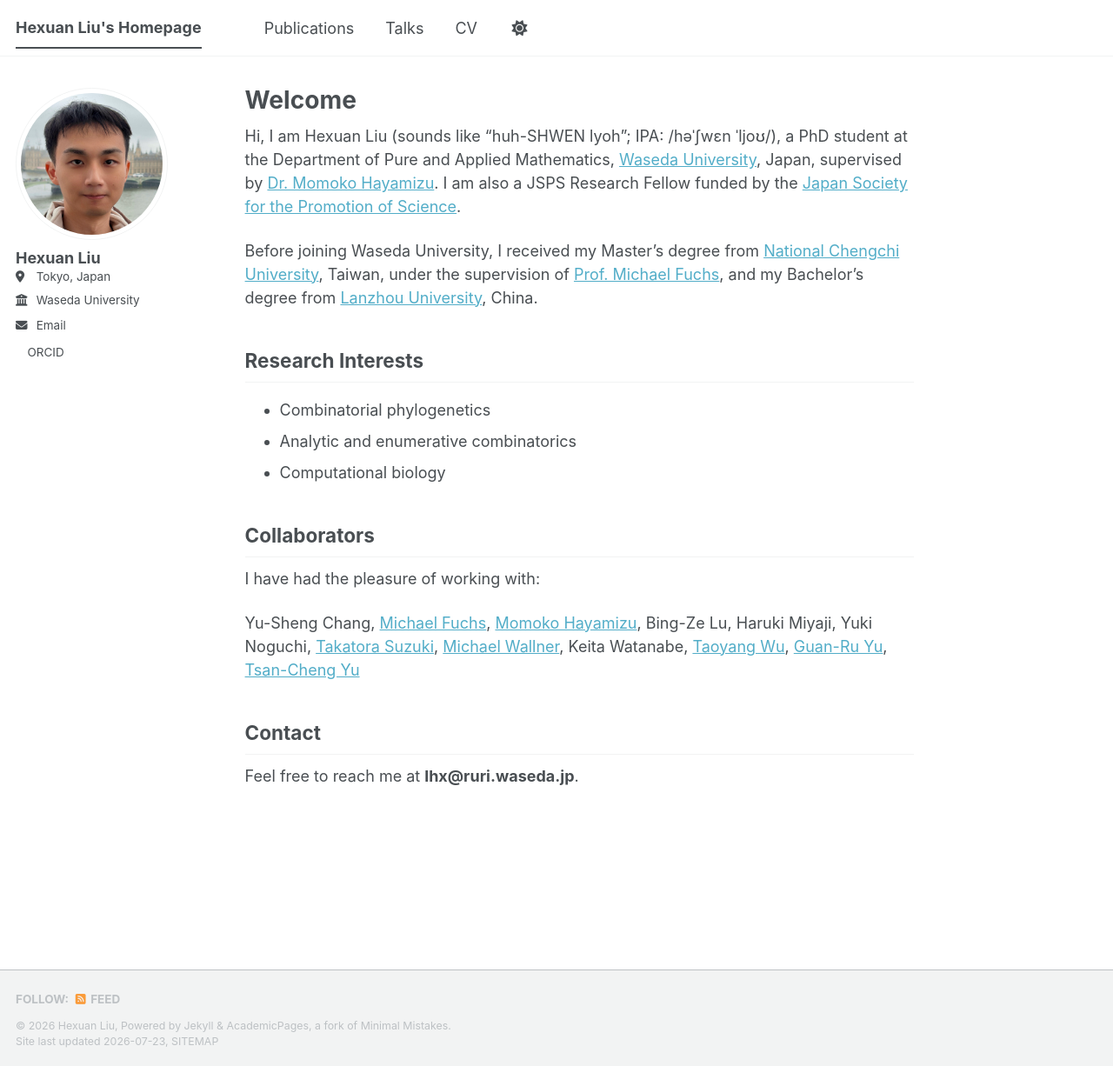
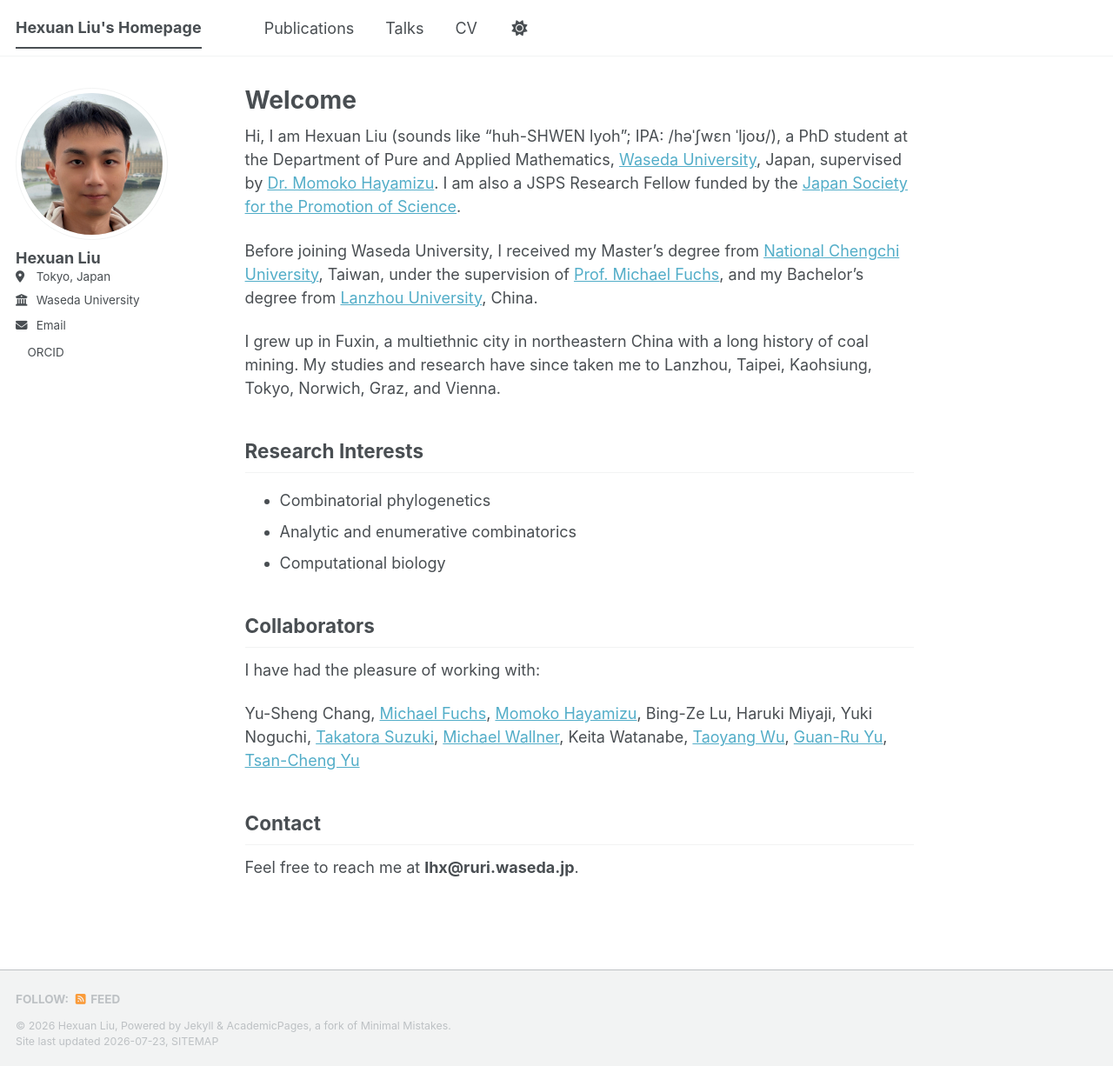
Before and after one commit to Hexuan-Liu/hexuan-liu.github.io, a Jekyll site: the page built from _pages/about.md, in a window 1280 px wide and 1226 px high. Shown: the whole window at 87% size. Built offline with Jekyll 4.4.1, drawn with Linux system fonts in a browser that asks for light colours; a style sheet for code colours, icons or effects is not loaded.

Commit message:
Update about page with personal background
Added personal background information about growing up in Fuxin and the cities studied in.

```diff
--- a/_pages/about.md
+++ b/_pages/about.md
@@ -9,6 +9,8 @@ redirect_from:
 Hi, I am Hexuan Liu (sounds like “huh-SHWEN lyoh”; IPA: /həˈʃwɛn ˈljoʊ/), a PhD student at the Department of Pure and Applied Mathematics, [Waseda University](https://www.waseda.jp/top/en/), Japan, supervised by [Dr. Momoko Hayamizu](https://researchmap.jp/momoko_hayamizu?lang=en). I am also a JSPS Research Fellow funded by the [Japan Society for the Promotion of Science](https://www.jsps.go.jp/english/).
 
 Before joining Waseda University, I received my Master's degree from [National Chengchi University](https://www.nccu.edu.tw/index.php?Lang=en), Taiwan, under the supervision of [Prof. Michael Fuchs](https://web.math.nccu.edu.tw/mfuchs/), and my Bachelor's degree from [Lanzhou University](https://global.lzu.edu.cn/), China.
+
+I grew up in Fuxin, a multiethnic city in northeastern China with a long history of coal mining. My studies and research have since taken me to Lanzhou, Taipei, Kaohsiung, Tokyo, Norwich, Graz, and Vienna.
 
 ## Research Interests
 
```
